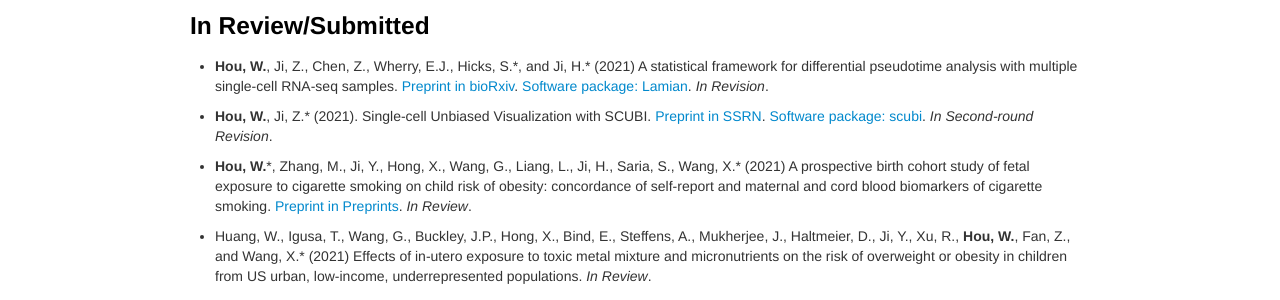
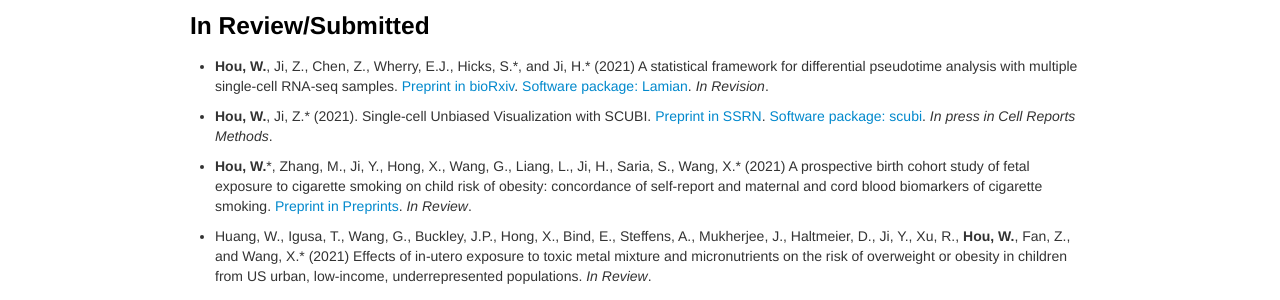
Before and after one commit to Winnie09/Wenpin_Hou, a Jekyll site: the page built from pages/publications.md, in a window 1280 px wide. Shown: the part 176-476 px from the top of the page. Built offline with Jekyll 4.4.1, drawn with Linux system fonts in a browser that asks for light colours.

Commit message:
udpate publications

```diff
--- a/pages/publications.md
+++ b/pages/publications.md
@@ -12,7 +12,7 @@ For a complete list of publications, see also [Google Scholar](https://scholar.g
 
 - **Hou, W.**, Ji, Z., Chen, Z., Wherry, E.J., Hicks, S.\*, and Ji, H.\* (2021) A statistical framework for differential pseudotime analysis with multiple single-cell RNA-seq samples. [Preprint in bioRxiv](https://www.biorxiv.org/content/10.1101/2021.07.10.451910v1.full.pdf+html). [Software package: Lamian](https://github.com/Winnie09/Lamian). *In Revision*.
 
-- **Hou, W.**, Ji, Z.\* (2021). Single-cell Unbiased Visualization with SCUBI. [Preprint in SSRN](https://papers.ssrn.com/sol3/papers.cfm?abstract_id=3881357). [Software package: scubi](https://winnie09.github.io/Wenpin_Hou/pages/SCUBI.html). *In Second-round Revision*.
+- **Hou, W.**, Ji, Z.\* (2021). Single-cell Unbiased Visualization with SCUBI. [Preprint in SSRN](https://papers.ssrn.com/sol3/papers.cfm?abstract_id=3881357). [Software package: scubi](https://winnie09.github.io/Wenpin_Hou/pages/SCUBI.html). *In press in Cell Reports Methods*.
 
 - **Hou, W.**\*, Zhang, M., Ji, Y., Hong, X., Wang, G., Liang, L., Ji, H., Saria, S., Wang, X.\* (2021)  A prospective birth cohort study of fetal exposure to cigarette smoking on child risk of obesity: concordance of self-report and maternal and cord blood biomarkers of cigarette smoking.  [Preprint in Preprints](https://www.preprints.org/manuscript/202110.0296/v1). *In Review*.
 
```
